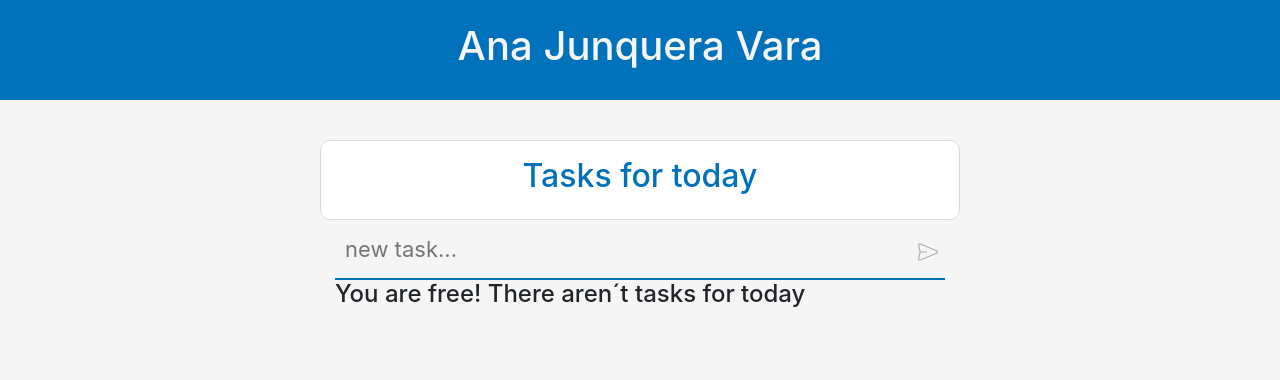
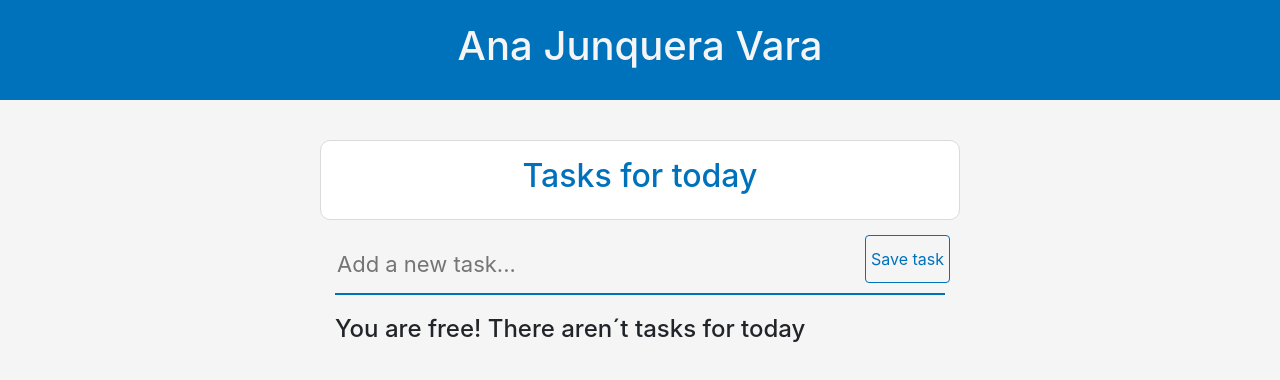
Before and after one commit to ajv777/TodoApp-React-Firebase, a React (Create React App) app: page / in a window 1280 px wide. Shown: the top 380 px of the page. Built offline with nearby package versions, Linux system fonts and the light colour scheme; no server answers; the database is empty.

Commit message:
Add styles

```diff
--- a/src/components/AddTaks/AddTaks.js
+++ b/src/components/AddTaks/AddTaks.js
@@ -11,7 +11,8 @@ import "./AddTaks.scss";
 // Save task in database
 const dbTodo = firebase.firestore(firebase);
 
-export default function AddTaks() {
+export default function AddTask(props) {
+  const { setReloadTasks } = props;
   const [task, setTask] = useState("");
 
   const onSubmit = (event) => {
@@ -25,24 +26,27 @@ export default function AddTaks() {
         })
         .then(() => {
           setTask("");
-          console.log("the task has saved in database");
+          //console.log("the task has saved in database");
+          setReloadTasks(true);
         });
     }
+    // console.log("Form has send");
+    // console.log("Task has send", task);
+    // console.log("task is empty?", isEmpty(task));
   };
-  // console.log("Form has send");
-  // console.log("Task has send", task);
-  // console.log("task is empty?", isEmpty(task));
 
   return (
     <Form onSubmit={onSubmit} className="add-task">
       <input
         type="text"
-        placeholder="new task..."
+        placeholder="Add a new task..."
         onChange={(event) => setTask(event.target.value)}
       />
-      <Button type="submit">
-        <Send></Send>
-      </Button>
+      <div className="send-task">
+        <Button type="submit" className="btn btn-primary">
+          Save task
+        </Button>
+      </div>
     </Form>
   );
 }
--- a/src/components/AddTaks/AddTaks.scss
+++ b/src/components/AddTaks/AddTaks.scss
@@ -5,33 +5,25 @@
     width: 100%;
     height: 60px;
     border-bottom: 2px solid #0072bb;
-    padding: 10px;
     font-size: 22px;
     &:focus {
       outline: none;
     }
+    margin: 15px 0px 20px 0;
   }
 
   button {
     position: absolute;
-    top: 0px;
+    top: 15px;
     right: 10px;
     background-color: transparent;
-    border: 0;
-    height: 100%;
-    &:hover,
-    &:focus,
-    &:active {
-      background-color: transparent;
-    }
-    svg {
-      fill: #aeaeae;
-      width: 20px;
-      &:hover,
-      &:focus,
-      &:active {
-        fill: #0072bb;
-      }
+    color: #0072bb;
+    border: 1px solid #0072bb;
+    height: 50%;
+    padding: 0px 5px 0px 5px;
+    &:hover {
+      background-color: #0072bb;
+      color: white;
     }
   }
 }
```
